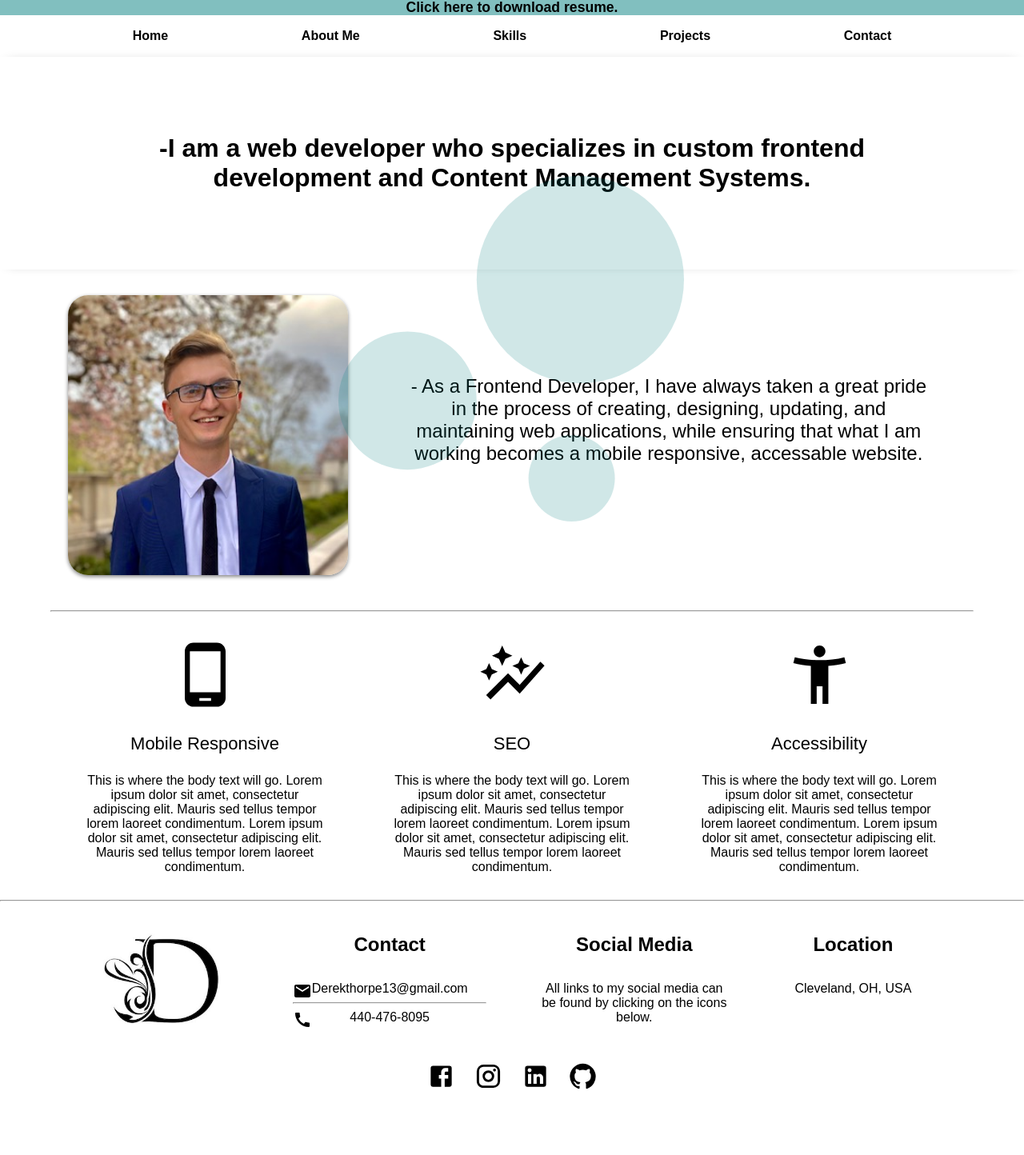
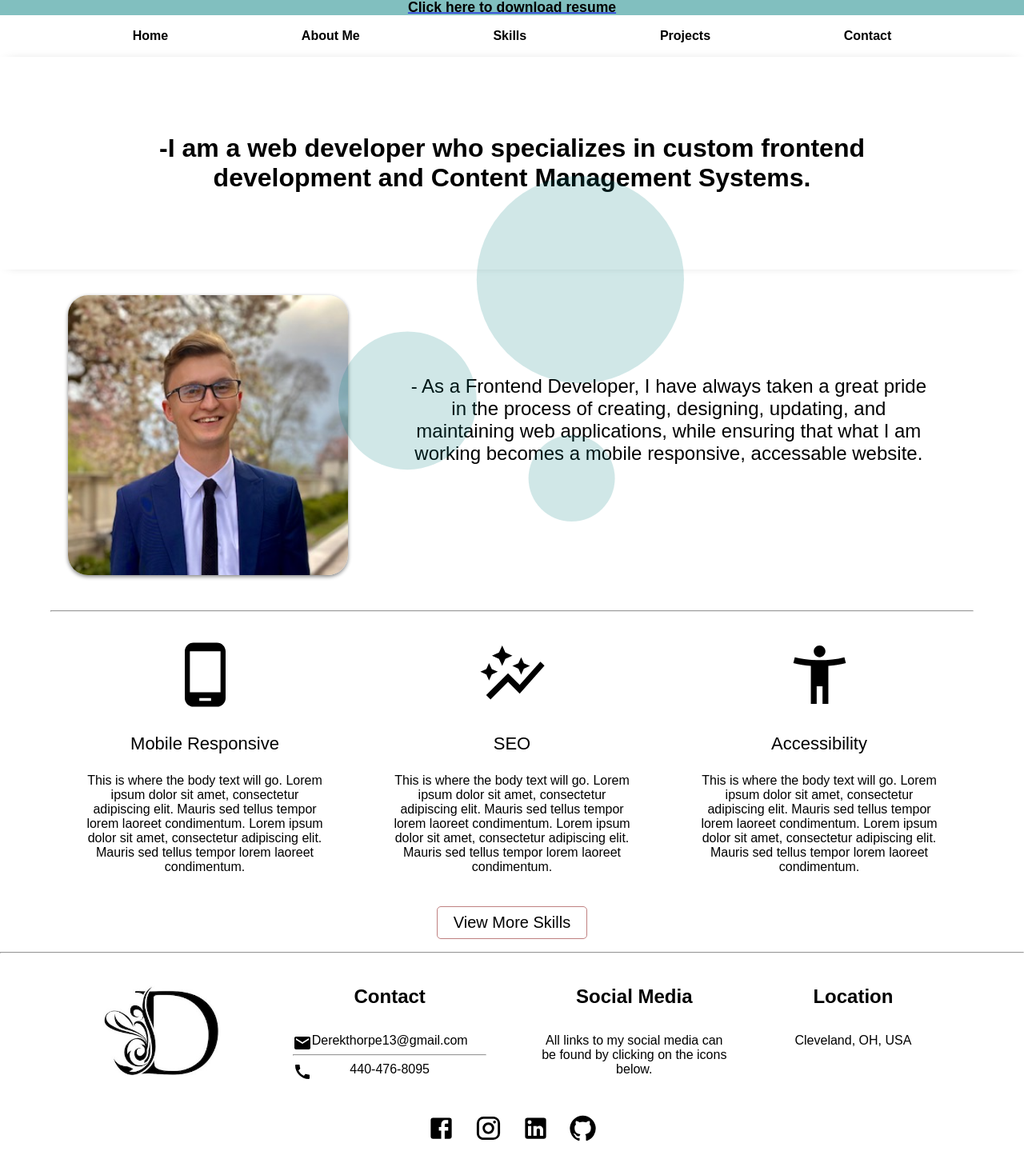
Before and after one commit to DThorpe13/2023_portfolio, a React (Create React App) app: page /about in a window 1280 px wide. Shown: the whole page at 80% size. Before the commit the page ends 1379 px from the top, so only its background shows below. Built offline with nearby package versions, Linux system fonts and the light colour scheme.

Commit message:
seo and accessibility updates

```diff
--- a/public/index.html
+++ b/public/index.html
@@ -24,7 +24,7 @@
       work correctly both with client-side routing and a non-root public URL.
       Learn how to configure a non-root public URL by running `npm run build`.
     -->
-    <title>React App</title>
+    <title>Derek Thorpe | Frontend Developer</title>
   </head>
   <body>
     <noscript>You need to enable JavaScript to run this app.</noscript>
--- a/src/App.css
+++ b/src/App.css
@@ -68,6 +68,12 @@ p, a {
     margin: 1em;
     border-radius: 10px;
   }
+  .col-lg-12 {
+    display: block;
+    width: 90%;
+    margin: 1em;
+    border-radius: 10px;
+  }
 }
 .col-lg-6 {
   border-radius: 10px;
--- a/src/components/about/about.css
+++ b/src/components/about/about.css
@@ -49,6 +49,25 @@
     left: 49%;
     opacity: 0.18;
   }
+  .skills-cta {
+    display: inline-block;
+    border: 1px solid #bf8181;
+    border-radius: 5px;
+    text-decoration: none;
+    padding: 8px 20px;
+    color: black;
+    font-weight: 500;
+    font-size: 20px;
+  }
+  .skills-cta:hover {
+    background-color: #bf8181;
+    color: white;
+    font-weight: 600;
+    transform: scale(1.1);
+  }
+  .skills-cta-container {
+    margin: 1em 0em;
+  }
 
 @media only screen and (max-width:480px) {
     .about-intro {
--- a/src/components/about/about.js
+++ b/src/components/about/about.js
@@ -48,7 +48,10 @@ const about = () => {
           </p>
         </div>
       </div>
-      <BubbleChartIcon className='bubble-icon'/>
+      <div className='skills-cta-container'>
+        <a className='skills-cta' href='/skills'>View More Skills</a>
+      </div>
+      <BubbleChartIcon className='bubble-icon' />
     </div>
   )
 }
--- a/src/components/banner/banner.js
+++ b/src/components/banner/banner.js
@@ -1,10 +1,14 @@
 import React from 'react';
 import './banner.css'
+import Resume from '../../Derek_Thorpe_Resume.pdf';
+
 
 const banner = () => {
     return (
         <div className='banner'>
-            <p>Click here to download resume.</p>
+            <a href={Resume} download="Derek_Thorpe_Resume" target='_blank' rel="noreferrer">
+                <p>Click here to download resume</p>
+            </a>
         </div>
     )
 }
--- a/src/components/footer/footer.css
+++ b/src/components/footer/footer.css
@@ -35,6 +35,9 @@
     position: absolute;
     left: 0;
 }
+.icon-text {
+    display: none;
+}
 @media only screen and (max-width:480px) {
     .footer-initial {
         width: 40%;
@@ -59,4 +62,5 @@
     .footer-right .footer-head {
         margin-left: 10%;
     }
+
 }
--- a/src/components/footer/footer.js
+++ b/src/components/footer/footer.js
@@ -45,10 +45,10 @@ const footer = () => {
             </div>
         </div>
         <div className='social-links-container'>
-            <a href={user.faceBook} target='_blank' rel="noopener noreferrer"><FacebookIcon className='social-links' fontSize='large'/></a>
-            <a href={user.instaGram} target='_blank' rel="noopener noreferrer"><InstagramIcon className='social-links' fontSize='large'/></a>
-            <a href={user.linkedIn} target='_blank' rel="noopener noreferrer"><LinkedInIcon className='social-links' fontSize='large'/></a>
-            <a href={user.gitHub} target='_blank' rel="noopener noreferrer"><GitHubIcon className='social-links' fontSize='large'/></a>
+            <a href={user.faceBook} target='_blank' rel="noopener noreferrer" aria-label='FaceBook'><span className='icon-text'>facebook</span><FacebookIcon className='social-links' fontSize='large' /></a>
+            <a href={user.instaGram} target='_blank' rel="noopener noreferrer" aria-label='Instagram'><span className='icon-text'>instagram</span><InstagramIcon className='social-links' fontSize='large' /></a>
+            <a href={user.linkedIn} target='_blank' rel="noopener noreferrer" aria-label='LinkedIn'><span className='icon-text'>linkedin</span><LinkedInIcon className='social-links' fontSize='large' /></a>
+            <a href={user.gitHub} target='_blank' rel="noopener noreferrer" aria-label='GitHub'><span className='icon-text'>github</span><GitHubIcon className='social-links' fontSize='large' /></a>
           </div>
     </div>
   )
```
Also changed, not shown: 1 other file (tests, documents, lock files or other folders).
